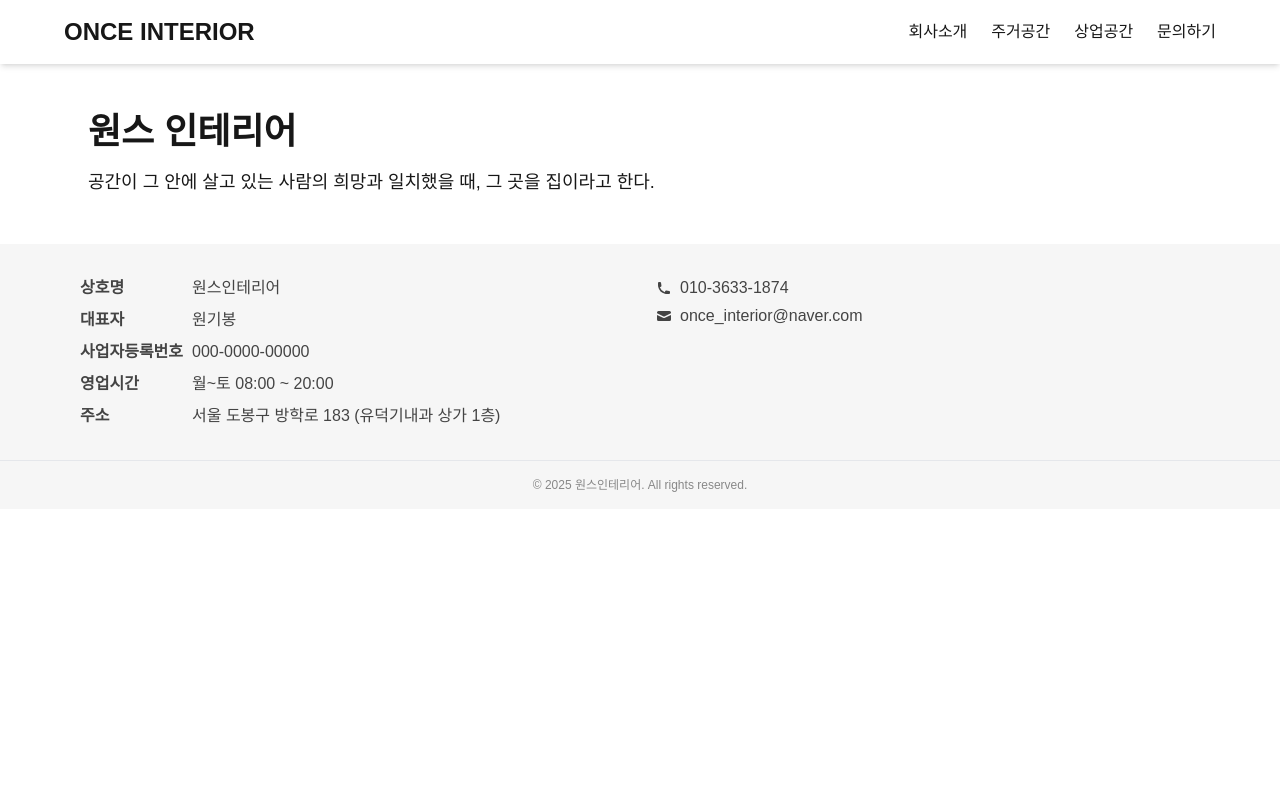
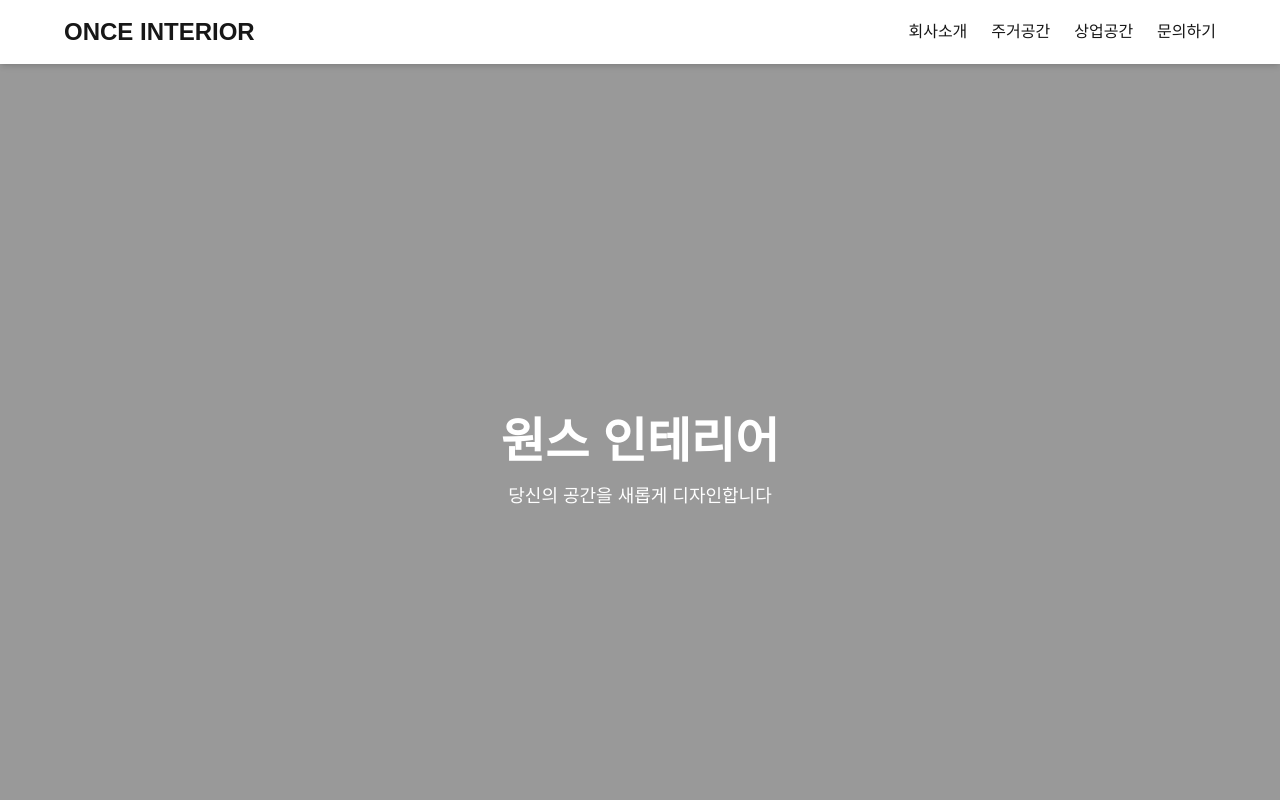
Before and after one commit to onceinterior/once-interior, a Next.js app: page / in a window 1280 px wide. Shown: the top 800 px of the page. Built offline with nearby package versions, Linux system fonts and the light colour scheme.

Commit message:
feat: home page에 hero 및 갤러기 섹션 추가

```diff
--- a/src/app/page.tsx
+++ b/src/app/page.tsx
@@ -1,8 +1,62 @@
+import Image from "next/image";
+
 export default function Home() {
-  return (
-      <section className="max-w-6xl mx-auto px-6 py-12">
-        <h2 className="text-4xl font-bold mb-4">원스 인테리어</h2>
-        <p className="text-lg">공간이 그 안에 살고 있는 사람의 희망과 일치했을 때, 그 곳을 집이라고 한다. </p>
-      </section>
-  )
+    return (
+        <div className="text-[#333]">
+
+            {/* Hero Section */}
+            <section className="relative w-full h-screen">
+                {/*<Image*/}
+                {/*    src="/hero.jpg" // 배경 이미지*/}
+                {/*    alt="Hero"*/}
+                {/*    fill*/}
+                {/*    className="object-cover"*/}
+                {/*/>*/}
+                <div className="absolute inset-0 bg-black/40 flex flex-col items-center justify-center text-white text-center px-4">
+                    <h1 className="text-5xl font-bold mb-4">원스 인테리어</h1>
+                    <p className="text-lg">당신의 공간을 새롭게 디자인합니다</p>
+                </div>
+            </section>
+
+            {/* Gallery Section */}
+            <section className="max-w-6xl mx-auto px-4 py-20">
+                <h2 className="text-3xl font-bold text-center mb-10">시공 갤러리</h2>
+                <div className="grid grid-cols-1 sm:grid-cols-2 md:grid-cols-3 gap-6">
+                    {/* 실제 이미지로 교체 */}
+                    {[...Array(6)].map((_, i) => (
+                        <div key={i} className="aspect-square bg-gray-300 rounded-xl overflow-hidden shadow">
+                            {/*<Image*/}
+                            {/*    src={`/gallery/img${i + 1}.jpg`}*/}
+                            {/*    alt={`시공 이미지 ${i + 1}`}*/}
+                            {/*    width={600}*/}
+                            {/*    height={600}*/}
+                            {/*    className="object-cover w-full h-full"*/}
+                            {/*/>*/}
+                        </div>
+                    ))}
+                </div>
+            </section>
+
+            {/* Menu Section */}
+            <section className="relative h-[500px] w-full">
+                <Image
+                    src="/menu-bg.jpg" // 배경 이미지
+                    alt="소개 배경"
+                    fill
+                    className="object-cover"
+                />
+                <div className="absolute inset-0 bg-black/50 flex items-center justify-center px-4 text-white text-center">
+                    <div>
+                        <h2 className="text-3xl font-bold mb-4">원스인테리어는</h2>
+                        <p className="text-lg leading-relaxed max-w-xl">
+                            공간의 가치를 높이고<br />
+                            고객의 삶을 더 아름답게 만드는<br />
+                            프리미엄 인테리어 브랜드입니다.
+                        </p>
+                    </div>
+                </div>
+            </section>
+
+        </div>
+    );
 }
```
